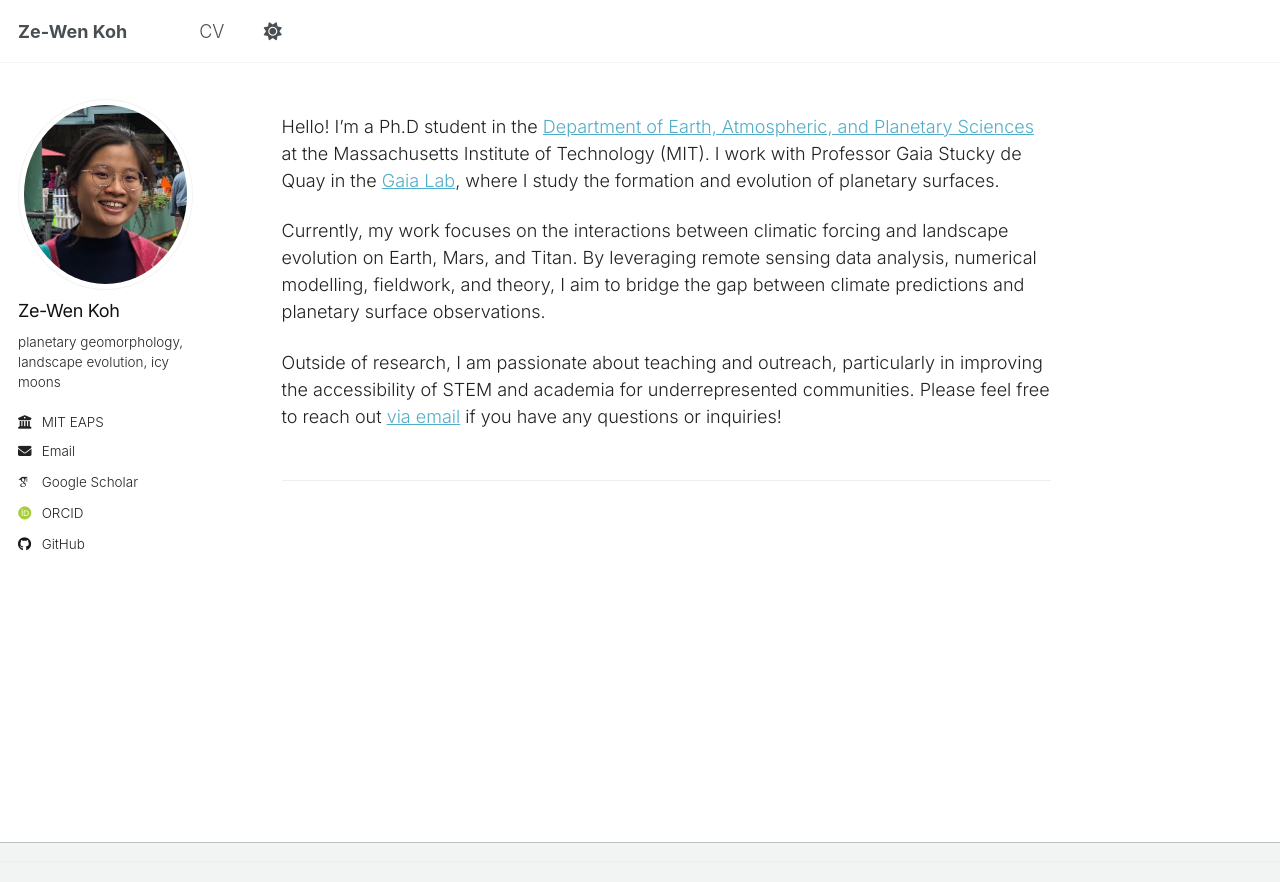
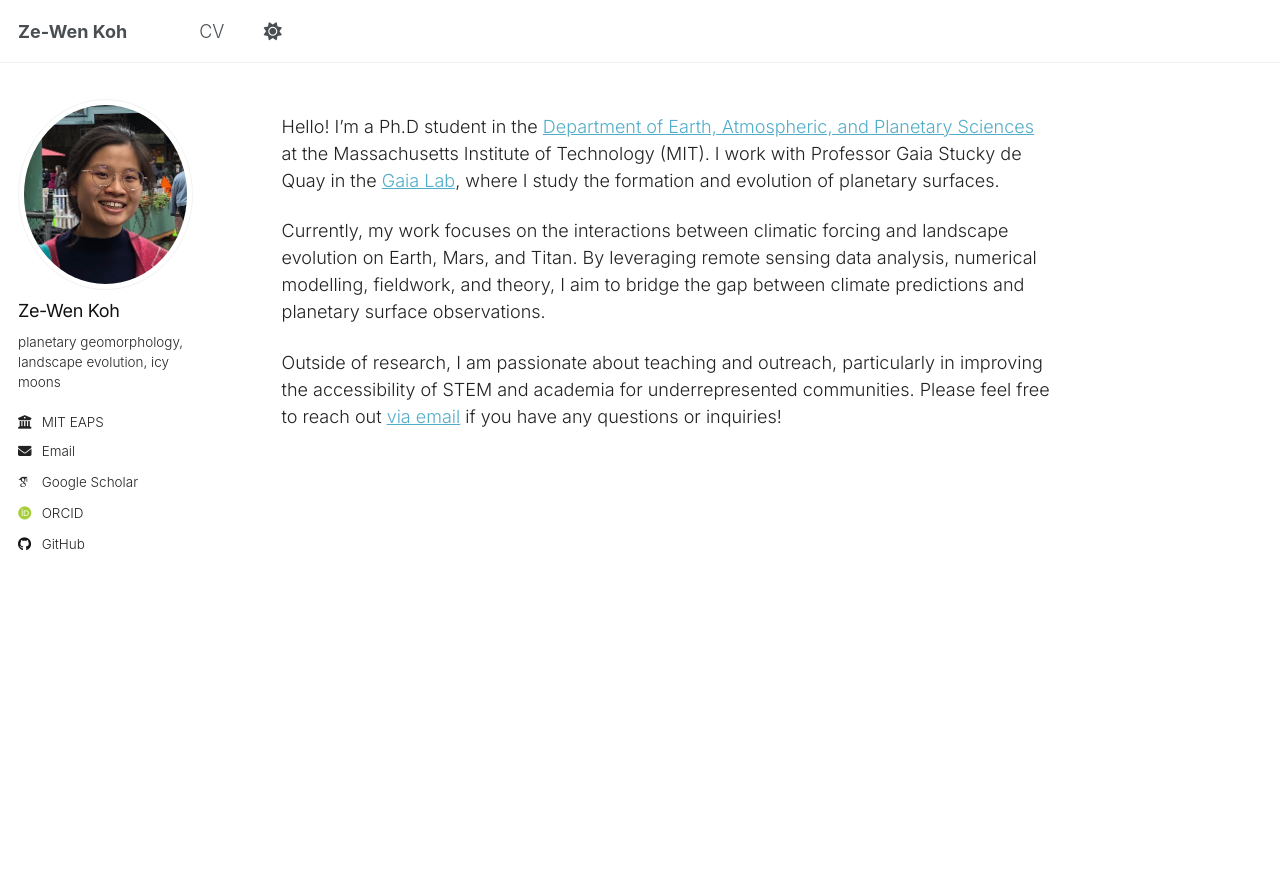
Before and after one commit to kohzewen/kohzewen.github.io, a Jekyll site: the page built from _pages/about.md, in a window 1280 px wide. Shown: the top 882 px of the page. Built offline with Jekyll 4.4.1, drawn with Linux system fonts in a browser that asks for light colours; some web fonts are replaced.

Commit message:
remove footer

```diff
--- a/assets/css/main.scss
+++ b/assets/css/main.scss
@@ -61,14 +61,15 @@ h1, h2, h3, h4 {
   letter-spacing: -0.02em; /* Gives it that tight, modern look */
 }
 
-/* --- Remove the "Ugly" Footer elements --- */
+/* --- Completely Remove Footer & Grey Bar --- */
+.page__footer,
+.site-footer,
 .page__footer-follow,
 .page__footer-copyright {
   display: none !important;
+  height: 0 !important;
+  margin: 0 !important;
+  padding: 0 !important;
+  border: none !important;
+  background-color: transparent !important;
 }
-
-/* Optional: Keep a very minimal copyright if you want */
-footer {
-  border-top: 1px solid #eee;
-  padding-top: 20px !important;
-}
```
